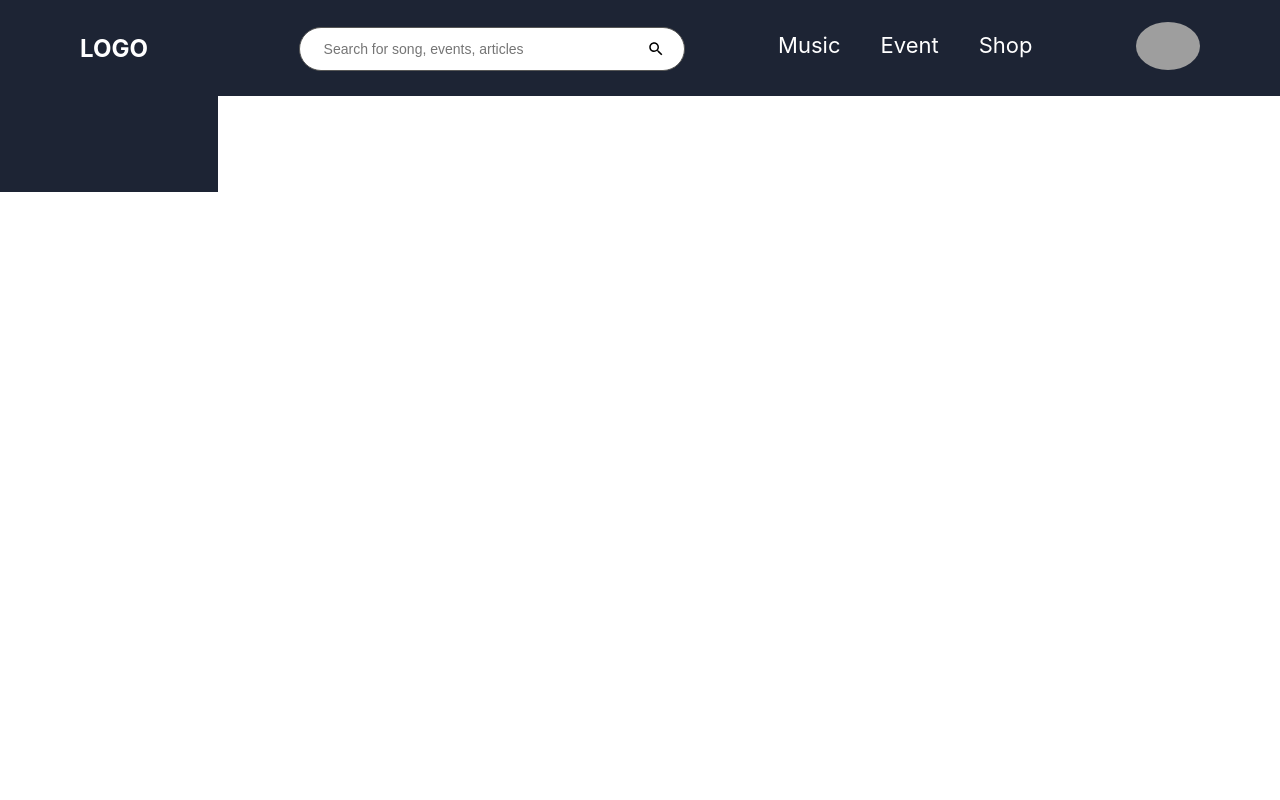
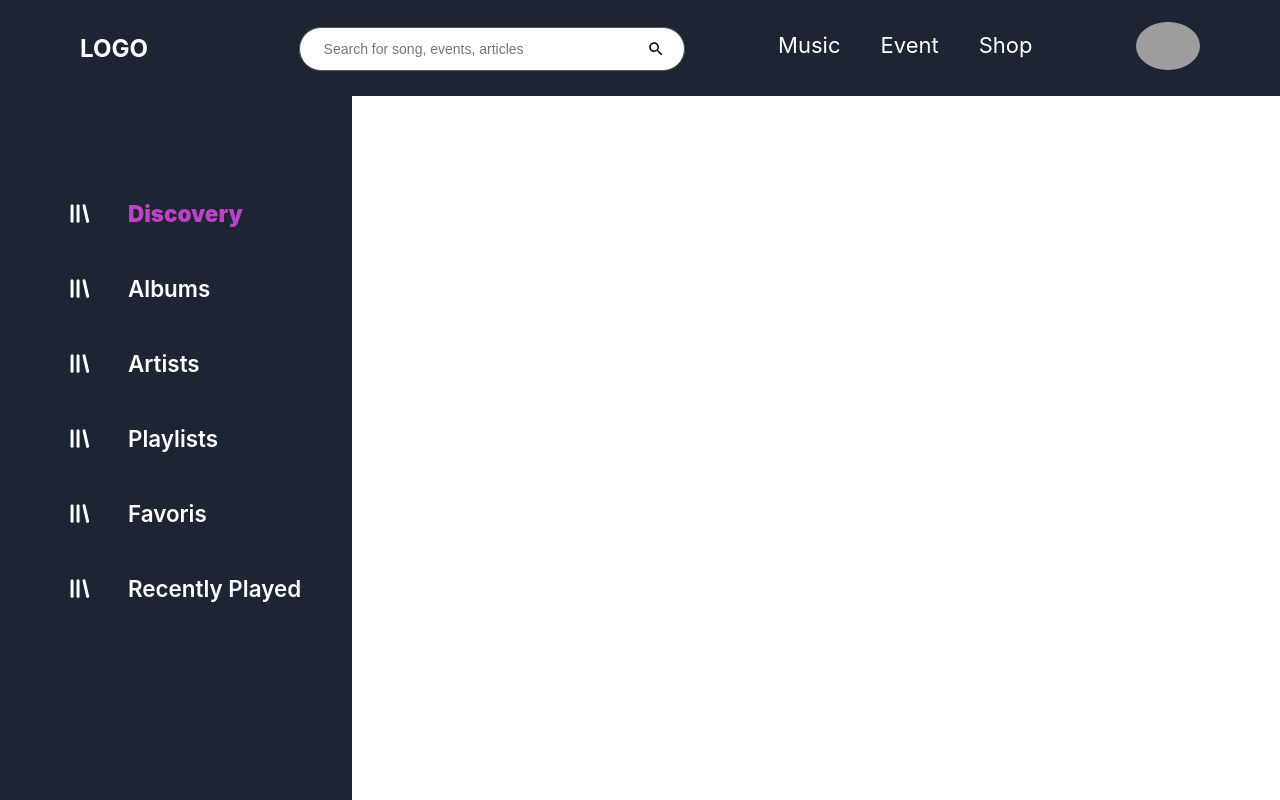
Before and after one commit to Mortadhagomri/MusicApp, a React (Create React App) app in the folder front/front-react/: page / in a window 1280 px wide. Shown: the top 800 px of the page. Built offline with nearby package versions, Linux system fonts and the light colour scheme; grey boxes are pictures that could not be loaded.

Commit message:
dashboard_2

```diff
--- a/front/front-react/package.json
+++ b/front/front-react/package.json
@@ -8,6 +8,7 @@
     "@testing-library/user-event": "^12.8.3",
     "react": "^17.0.2",
     "react-dom": "^17.0.2",
+    "react-router-dom": "^5.2.0",
     "react-scripts": "4.0.3",
     "web-vitals": "^1.1.2"
   },
--- a/front/front-react/src/App.jsx
+++ b/front/front-react/src/App.jsx
@@ -3,11 +3,16 @@ import React from "react";
 import Headbar from "./Components/Headbar/Headbar";
 import Dashboard from "./Components/Dashboard/Dashboard";
 
+import {
+  userDefaultIdentif,
+  userDash,
+} from "./Constant/Dashboards/UserDashboard.js";
+
 const App = () => {
   return (
     <div className="App">
       <Headbar />
-      <Dashboard />
+      <Dashboard dashboard={userDash} DefaultIdentif={userDefaultIdentif} />
     </div>
   );
 };
--- a/front/front-react/src/Components/Dashboard/DashItem.jsx
+++ b/front/front-react/src/Components/Dashboard/DashItem.jsx
@@ -0,0 +1,46 @@
+import React from "react";
+import { NavLink, Router } from "react-router-dom";
+
+const DashItem = ({ active, item, handleActive }) => {
+  return (
+    <div>
+      <li>
+        <a
+          href={item.url}
+          className={`dashboard__item  ${active && "dashboard__item--active"}`}
+          onClick={() => handleActive(item.identif)}
+        >
+          <item.Icon
+            className={`dashboard__icon  ${
+              active && "dashboard__icon--active"
+            }`}
+          />
+          <span
+            className={`dashboard__link  ${
+              active && "dashboard__link--active"
+            }`}
+          >
+            {item.name}
+          </span>
+        </a>
+      </li>
+
+      {/* <NavLink
+        to={item.url}
+        className={`dashboard__item  ${active && "dashboard__item--active"}`}
+        onClick={() => handleActive(item.identif)}
+      >
+        <item.Icon
+          className={`dashboard__icon  ${active && "dashboard__icon--active"}`}
+        />
+        <span
+          className={`dashboard__link  ${active && "dashboard__link--active"}`}
+        >
+          {item.name}
+        </span>
+      </NavLink> */}
+    </div>
+  );
+};
+
+export default DashItem;
--- a/front/front-react/src/Components/Dashboard/Dashboard.jsx
+++ b/front/front-react/src/Components/Dashboard/Dashboard.jsx
@@ -1,11 +1,26 @@
-import React from "react";
+import React, { useState } from "react";
 import "./dashboard.css";
+import DashItem from "./DashItem";
+// import DashItemDraggable from "./DashItemDraggable";
 
 // sfc
-const Dashboard = () => {
+const Dashboard = ({ dashboard, DefaultIdentif }) => {
+  const [active, setActive] = useState(DefaultIdentif);
+  const handleActive = (newActive) => {
+    setActive(newActive);
+  };
   return (
     <nav className="dashboard">
-      <ul className="dashbord__list"></ul>
+      <ul className="dashboard__list">
+        {dashboard.map((item, index) => (
+          <DashItem
+            key={index}
+            item={item}
+            active={active === item.identif}
+            handleActive={handleActive}
+          />
+        ))}
+      </ul>
     </nav>
   );
 };
--- a/front/front-react/src/Components/Dashboard/dashboard.css
+++ b/front/front-react/src/Components/Dashboard/dashboard.css
@@ -1,20 +1,119 @@
 .dashboard {
-  width: 17%;
-  /* height: 50.5rem; */
-  display: flex;
+  width: 22rem;
+  height: 50.55rem;
   flex: 0 0 17%;
   background-color: #1d2434;
   padding: 4rem 0rem 0rem 0rem;
   overflow: scroll;
 }
-
 .dashboard::-webkit-scrollbar {
   width: 0px;
 }
 .dashboard__list {
-  /* display: flex;
+  display: flex;
   flex-direction: column;
-  list-style: none; */
-  flex: 1;
+  list-style: none;
 }
-/* #4BBDFD */
+.dashboard__item {
+  padding: 1.5rem 1.5rem;
+  text-decoration: none;
+  display: flex;
+  align-items: center;
+  color: white;
+  backface-visibility: hidden;
+  position: relative;
+}
+.dashboard__item::after {
+  content: "";
+  position: absolute;
+  right: 0;
+  width: 5px;
+  height: 100%;
+  background-color: var(--main-color);
+  transform: scaleY(0);
+  transition: transform 0.4s;
+}
+.dashboard__item--active {
+  color: #bd43c6;
+  position: relative;
+}
+.dashboard__item--active::after {
+  transform: scaleY(1);
+}
+.dashboard__item:hover {
+  color: #bd43c6;
+}
+.dashboard__icon {
+  width: 2rem;
+  fill: currentColor;
+  margin-right: 2rem;
+}
+.dashboard__icon--active {
+  fill: #bd43c6;
+}
+.dashboard__link {
+  font-size: 1.4rem;
+  font-weight: 600;
+  color: currentColor;
+}
+.dashboard__link--active {
+  font-weight: 900;
+}
+.dashboard__arrow {
+  width: 2rem;
+  margin-left: auto;
+  fill: currentColor;
+  transform: rotate(180deg);
+  transition: all 0.3s;
+}
+/* .dashboard__draggable {
+  display: flex;
+  flex-direction: column;
+  padding: 1.5rem 0rem;
+}
+.dashboard__draggable--list {
+  display: flex;
+  align-items: center;
+  color: var(--grey-color);
+  cursor: pointer;
+  padding: 0rem 3rem;
+}
+.dashboard__draggable--list:hover {
+  color: var(--main-color);
+}
+.dashboard__draggable--items {
+  margin-top: 3px;
+  color: var(--grey-color);
+  list-style: none;
+  display: flex;
+  flex-direction: column;
+  max-height: 0px;
+}
+.dashboard__draggable--item {
+  text-decoration: none;
+  padding: 1rem 0.5rem;
+  text-align: center;
+  font-size: 1.1rem;
+  font-weight: 600;
+  letter-spacing: 1px;
+  color: currentColor;
+  position: relative;
+}
+.dashboard__draggable--item::after {
+  content: "";
+  position: absolute;
+  right: 0;
+  width: 5px;
+  height: 100%;
+  background-color: var(--main-color);
+  transform: scaleY(0);
+  transition: transform 0.4s;
+}
+.dashboard__draggable--item--active {
+  font-weight: 900;
+  color: var(--main-color);
+  position: relative;
+}
+.dashboard__draggable--item--active::after {
+  transform: scaleY(1);
+} */
--- a/front/front-react/src/Constant/Dashboards/UserDashboard.js
+++ b/front/front-react/src/Constant/Dashboards/UserDashboard.js
@@ -12,39 +12,33 @@ export const userDash = [
         url: `${userDefaultUrl}`
     },
     {
-        Icon: AlbumIcon,
+        Icon: DiscoveryIcon,
         identif: "albums",
         name: "Albums",
         url: `${userDefaultUrl}`
     },
     {
-        Icon: ArtistIcon,
+        Icon: DiscoveryIcon,
         identif: "artists",
         name: "Artists",
         url: `${userDefaultUrl}`
     },
     {
-        Icon: GenreIcon,
+        Icon: DiscoveryIcon,
         identif: "playlist",
         name: "Playlists",
         url: `${userDefaultUrl}`
     },
     {
-        Icon: FavorisIcon,
+        Icon: DiscoveryIcon,
         identif: "favoris",
         name: "Favoris",
         url: `${userDefaultUrl}`
     },
     {
-        Icon: RecentIcon,
+        Icon: DiscoveryIcon,
         identif: "recentlyplayed",
         name: "Recently Played",
         url: `${userDefaultUrl}`
-    },
-    {
-        Icon: Icon,
-        identif: "",
-        name: "",
-        url: `${userDefaultUrl}`
     }
 ];
```
Also changed, not shown: front/front-react/src/Components/Dashboard/DashItemDraggable.jsx (+8 -0 lines), 1 other file (tests, documents, lock files or other folders).
